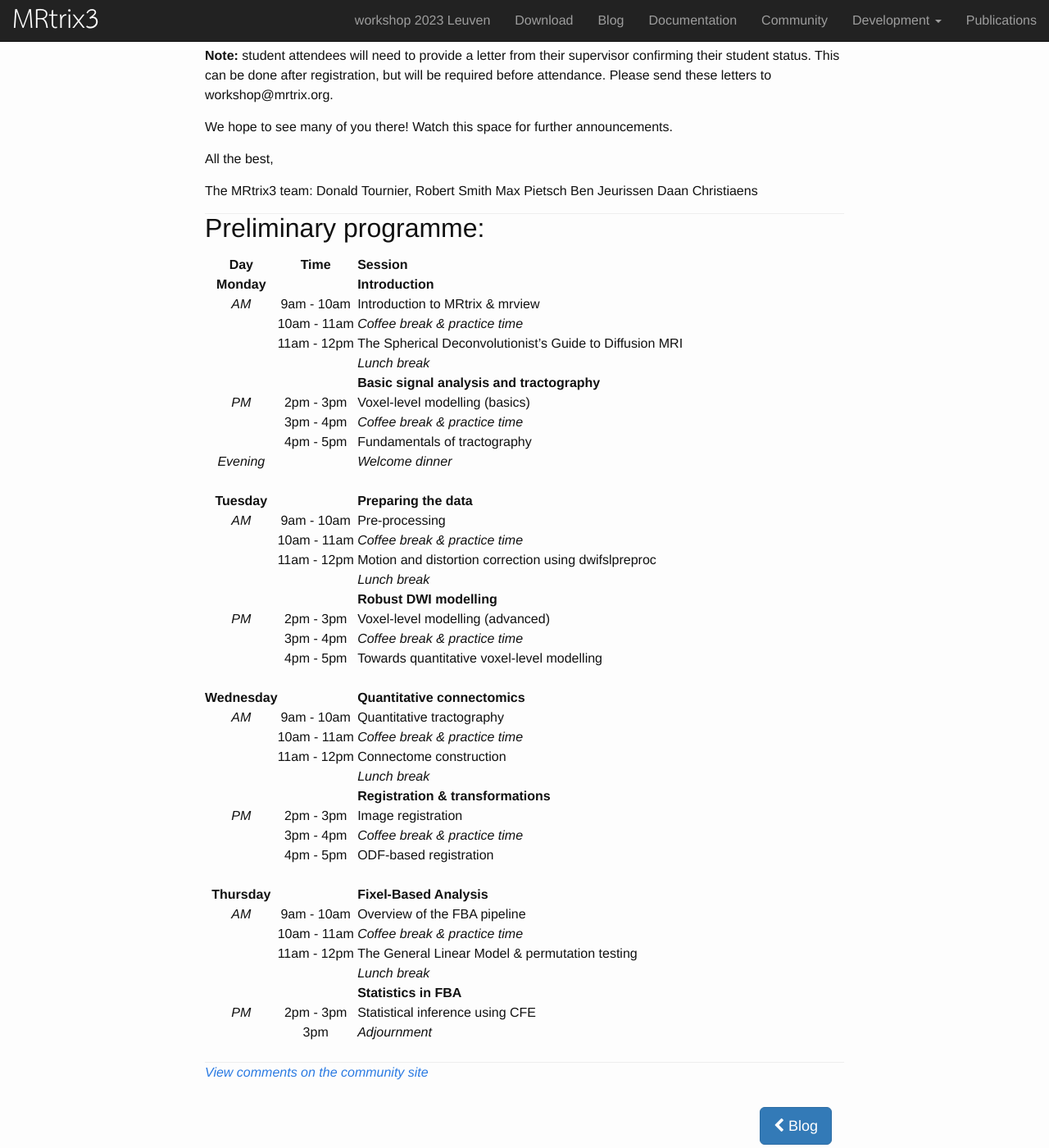
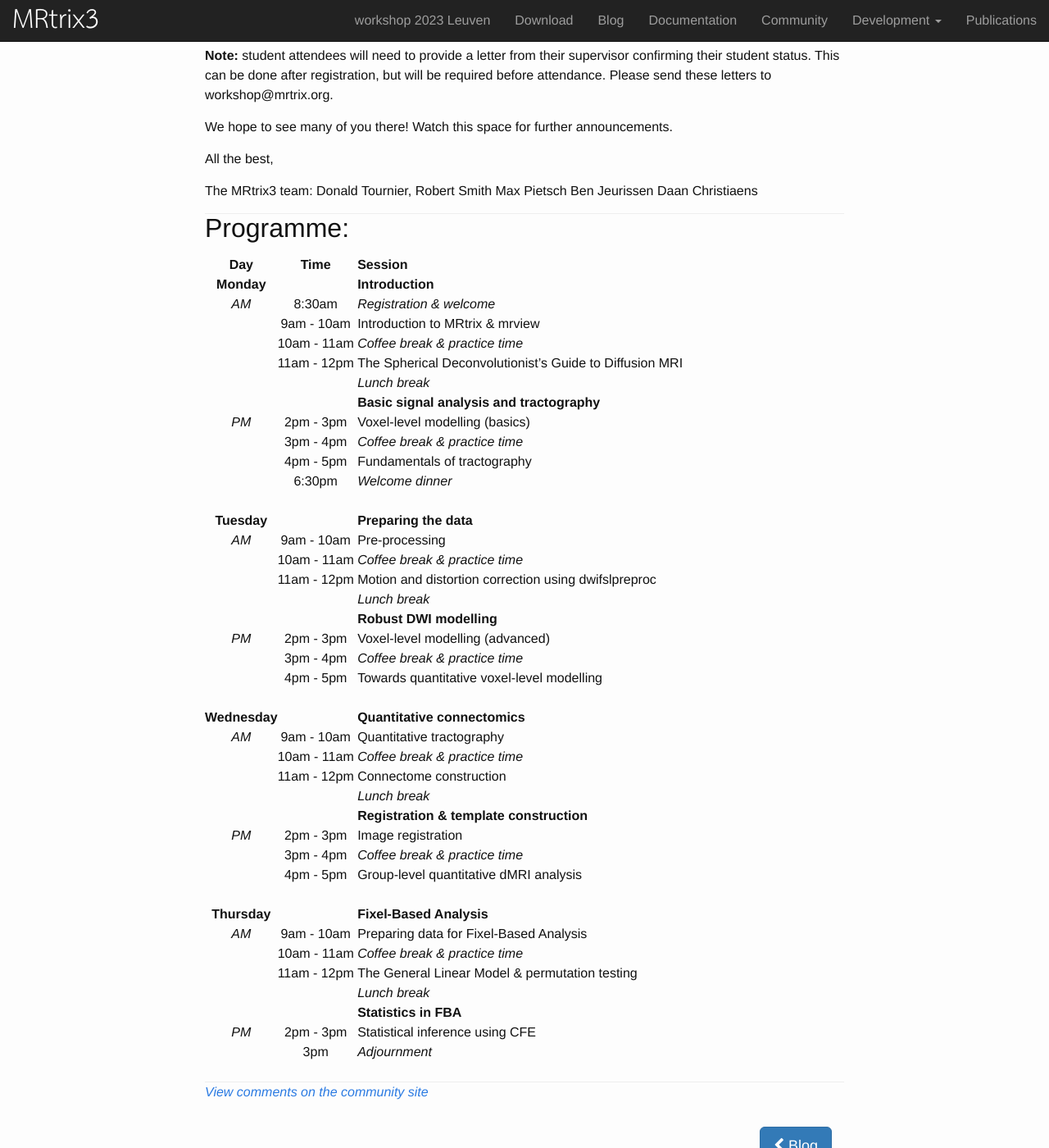
Before and after one commit to MRtrix3/MRtrix3.github.io, a Jekyll site: the page built from _posts/2023/02/2023-02-03-the-next-mrtrix3-workshop-will-be-held-in-leuven-belgium-11-14-september-2023.md, in a window 1280 px wide and 1400 px high, scrolled down 834 px. Shown: the whole window at 82% size. Built offline with Jekyll 4.4.1, drawn with Linux system fonts in a browser that asks for light colours; nearby versions of some CDN libraries.

Commit message:
Update of blog from community forum announcements

```diff
--- a/_posts/2023/02/2023-02-03-the-next-mrtrix3-workshop-will-be-held-in-leuven-belgium-11-14-september-2023.md
+++ b/_posts/2023/02/2023-02-03-the-next-mrtrix3-workshop-will-be-held-in-leuven-belgium-11-14-september-2023.md
@@ -34,12 +34,13 @@ Daan Christiaens
 
 ---
 
-## Preliminary programme:
+## Programme:
 
 | Day | Time || Session |
 | :-: | :-: | - | - |
 | **Monday** |||  **Introduction** |
-| *AM* | 9am - 10am || Introduction to MRtrix & mrview |
+| *AM* | 8:30am || _Registration & welcome_  |
+|| 9am - 10am || Introduction to MRtrix & mrview |
 || 10am - 11am || _Coffee break & practice time_ |
 ||  11am - 12pm || The Spherical Deconvolutionist’s Guide to Diffusion MRI |
 |||| _Lunch break_ |
@@ -47,7 +48,7 @@ Daan Christiaens
 | *PM* | 2pm - 3pm || Voxel-level modelling (basics) |
 || 3pm - 4pm || _Coffee break & practice time_ |
 || 4pm - 5pm || Fundamentals of tractography |
-| _Evening_ |  || _Welcome dinner_ |
+|| 6:30pm || _Welcome dinner_ |
 | | | | |
 | **Tuesday** ||| **Preparing the data** |
 | *AM* | 9am - 10am || Pre-processing |
@@ -64,13 +65,13 @@ Daan Christiaens
 || 10am - 11am || _Coffee break & practice time_ |
 || 11am - 12pm || Connectome construction |
 |||| _Lunch break_ |
-|||| **Registration & transformations** |
+|||| **Registration & template construction** |
 | *PM* | 2pm - 3pm || Image registration |
 || 3pm - 4pm || _Coffee break & practice time_ |
-|| 4pm - 5pm || ODF-based registration |
+|| 4pm - 5pm || Group-level quantitative dMRI analysis |
 |||||
 | **Thursday**||| **Fixel-Based Analysis** |
-| *AM* | 9am - 10am || Overview of the FBA pipeline |
+| *AM* | 9am - 10am || Preparing data for Fixel-Based Analysis |
 || 10am - 11am || _Coffee break & practice time_ |
 | | 11am - 12pm || The General Linear Model & permutation testing |
 |||| _Lunch break_ |
```
